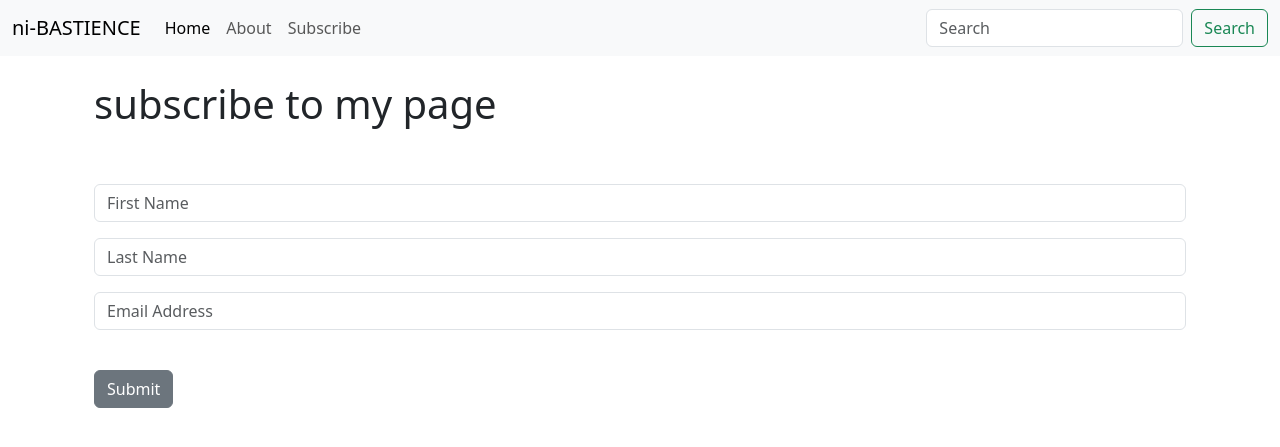
After one commit to Niphemi00/myflaskapp, a Flask app: page /subscribe in a window 1280 px wide. The commit adds this page. Shown: the top 447 px of the page. Run offline with Flask 3, Linux system fonts and the light colour scheme.

Commit message:
added a form and subscribe page

```diff
--- a/app.py
+++ b/app.py
@@ -1,18 +1,35 @@
-from flask import Flask, render_template
+from flask import Flask, render_template, request
 
 app = Flask(__name__)
-
+subscribers = []
 @app.route('/')
 def index():
-    title="Index Page"
-    return render_template('base.html', title=title)
+    return render_template('base.html')
 
 
 @app.route('/about')
 def about():
-    title= "About Page"
     names = ['Liam', 'ThankGod', 'Noel', 'Joshua']
-    return render_template('about.html', names=names, title=title)
+    return render_template('about.html', names=names)
+
+
+@app.route('/subscribe')
+def subscribe():
+    return render_template('subscribe.html')
+
+@app.route('/form', methods=['POST'])
+def forms():
+    first_name = request.form.get('first_name')
+    last_name = request.form.get('last_name')
+    email = request.form.get('email')
+    if not first_name or not last_name or not email:
+        error_message = 'Every field needs to be filled properly'
+        subscribers.append(f'{first_name} {last_name}, {email}')
+        return render_template('failsafe.html', error=error_message,first_name=first_name,
+                               last_name=last_name, email=email )
+    else:
+        subscribers.append(f'{first_name} {last_name}, {email}')
+        return render_template('form.html',subscribers=subscribers)
 
 
 if __name__ == "__main__":
--- a/templates/base.html
+++ b/templates/base.html
@@ -4,31 +4,29 @@
     <meta charset="utf-8">
     <meta name="viewport" content="width=device-width, initial-scale=1">
     <title>
-      {% if title %}
-        {{ title }}
-      {% else %}
-        Document Page
-      {% endif %}
+      {% block title %}
+        base html
+      {% endblock %}
     </title>
     <link href="https://cdn.jsdelivr.net/npm/bootstrap@5.3.1/dist/css/bootstrap.min.css" rel="stylesheet" integrity="sha384-4bw+/aepP/YC94hEpVNVgiZdgIC5+VKNBQNGCHeKRQN+PtmoHDEXuppvnDJzQIu9" crossorigin="anonymous">
   </head>
   <body>
   <nav class="navbar navbar-expand-lg bg-body-tertiary">
   <div class="container-fluid">
-    <a class="navbar-brand" href="/">ni-BASTIENCE</a>
+    <a class="navbar-brand" href="{{url_for('index')}}">ni-BASTIENCE</a>
     <button class="navbar-toggler" type="button" data-bs-toggle="collapse" data-bs-target="#navbarSupportedContent" aria-controls="navbarSupportedContent" aria-expanded="false" aria-label="Toggle navigation">
       <span class="navbar-toggler-icon"></span>
     </button>
     <div class="collapse navbar-collapse" id="navbarSupportedContent">
       <ul class="navbar-nav me-auto mb-2 mb-lg-0">
         <li class="nav-item">
-          <a class="nav-link active" aria-current="page" href="/">Home</a>
+          <a class="nav-link active" aria-current="page" href="{{url_for('index')}}">Home</a>
         </li>
         <li class="nav-item">
-          <a class="nav-link" href="/about">About</a>
+          <a class="nav-link" href="{{url_for('about')}}">About</a>
         </li>
          <li class="nav-item">
-          <a class="nav-link" href="/contact">Contact</a>
+          <a class="nav-link" href="{{url_for('subscribe')}}">Subscribe</a>
         </li>
       </ul>
       <form class="d-flex" role="search">
@@ -38,12 +36,11 @@
     </div>
   </div>
 </nav>
+  <br>
   <div class="container">
-    <h1>
       {% block content %}
       Hello, world!
       {% endblock %}
-    </h1>
   </div>
 
     <script src="https://cdn.jsdelivr.net/npm/bootstrap@5.3.1/dist/js/bootstrap.bundle.min.js" integrity="sha384-HwwvtgBNo3bZJJLYd8oVXjrBZt8cqVSpeBNS5n7C8IVInixGAoxmnlMuBnhbgrkm" crossorigin="anonymous"></script>
--- /dev/null
+++ b/templates/subscribe.html
@@ -0,0 +1,28 @@
+{% extends 'base.html' %}
+{% block title %}
+ Subscribe page
+{% endblock %}
+{% block content %}
+<div class="container">
+  <h1>
+     subscribe to my page
+  </h1>
+  <br><br>
+  <form action="/form", method="POST">
+    <div class="mb-3">
+    <input type="text" class="form-control" id="exampleInputEmail1" aria-describedby="emailHelp"
+           placeholder="First Name" name="first_name">
+  </div>
+    <div class="mb-3">
+    <input type="tel" class="form-control" id="exampleInputEmail1" aria-describedby="emailHelp"
+           placeholder="Last Name" name="last_name">
+  </div>
+  <div class="mb-3">
+    <input type="email" class="form-control" id="exampleInputEmail1" aria-describedby="emailHelp"
+           placeholder="Email Address" name="email">
+  </div>
+    <br/>
+  <button type="submit" class="btn btn-secondary">Submit</button>
+</form>
+</div>
+{% endblock %}
```
Also changed, not shown: templates/about.html (+5 -3 lines), templates/failsafe.html (added, +25 -0 lines), templates/form.html (added, +19 -0 lines).
